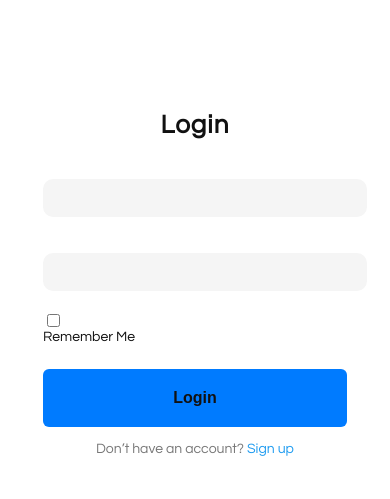
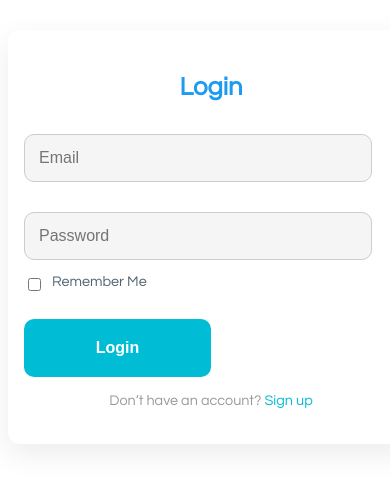
Before and after one commit to coolguyolakunle/CoolStack-Blog, a Flask app: page /main/login in a window 390 px wide. Shown: the part 122-621 px from the top of the page. Run offline with Flask 3, Linux system fonts and the light colour scheme; some libraries are stand-ins or nearby versions.

Commit message:
Update CoolStack

```diff
--- a/app/__init__.py
+++ b/app/__init__.py
@@ -34,7 +34,7 @@ def create_app():
 
     # Import and register blueprint with prefix
     from app import routes
-    app.register_blueprint(routes.bp, url_prefix='/main')  # ✅ updated
+    app.register_blueprint(routes.bp, url_prefix='/main')
 
     from app.models import User, Post, Like
 
--- a/app/static/responsive.css
+++ b/app/static/responsive.css
@@ -74,8 +74,6 @@
   }
 
 
-
-
   /* Navbar spacing */
   .navbar {
     padding: 15px 16px;
@@ -128,7 +126,8 @@
   }
 
   .menu .btn-nav{
-    max-width: 20%;
+    max-width: 25%;
+    text-align: center;
   }
 
   .nav-search{
@@ -154,6 +153,98 @@
     margin-top: 10px;
     padding: 0 !important;
   }
+
+  /* Sign up and login page */
+
+  /* ✅ AUTH ONLY: Signup + Login pages */
+  #signupForm,
+  #loginForm {
+    width: 100%;
+  }
+
+  /* auth card */
+  #signupForm,
+  #loginForm {
+    max-width: 100%;
+  }
+
+  /* container around the forms */
+  .signup-auth-container,
+  .login-auth-container {
+    max-width: 100%;
+    margin: 30px auto;
+    padding: 22px 16px;
+    border-radius: 12px;
+    background: var(--surface-card);
+  }
+
+  .signup-auth-container h2,
+  .login-auth-container h2 {
+    text-align: center;
+    font-size: 1.6rem;
+    margin-bottom: 18px;
+  }
+
+  /* ✅ only inputs inside signup/login forms */
+  #signupForm .form-group,
+  #loginForm .form-group {
+    margin-bottom: 14px;
+  }
+
+  #signupForm label,
+  #loginForm label {
+    display: block;
+    margin-bottom: 6px;
+    font-size: 0.9rem;
+    color: var(--text);
+  }
+
+  #signupForm .form-control,
+  #loginForm .form-control {
+    width: 85%;
+    padding: 14px;
+    font-size: 1rem;
+    border-radius: 10px;
+    border: 1px solid var(--input-border);
+    background: var(--surface-input);
+    color: var(--text);
+    outline: none;
+  }
+
+  #signupForm .form-control:focus,
+  #loginForm .form-control:focus {
+    border-color: var(--accent);
+  }
+
+  /* checkbox rows */
+  #signupForm .terms,
+  #loginForm .checkbox {
+    display: flex;
+    align-items: center;
+    gap: 8px;
+    font-size: 0.85rem;
+    margin-top: 6px;
+  }
+
+  /* ✅ buttons only inside auth forms */
+  #signupForm .btn-primary,
+  #loginForm .btn-primary,
+  #loginForm button.btn-primary {
+    width: 50%;
+    padding: 14px;
+    font-size: 1rem;
+    border-radius: 10px;
+    margin-top: 10px;
+  }
+
+  /* switch links */
+  #signupForm .switch-link,
+  #loginForm .switch-link {
+    text-align: center;
+    margin-top: 16px;
+    font-size: 0.9rem;
+  }
+
 
   /* --- Post Card --- */
   .post {
@@ -331,7 +422,7 @@
   /* Follow button full width */
   .view-post-page .view_follow {
     width: 100%;
-    margin-left: 120px;
+    margin-left: 165px;
   }
 
   .view-post-page .view_follow .follow-btn {
@@ -358,9 +449,8 @@
   .view-post-page .view_post_image {
     width: calc(100% + 24px);
     max-width: none;
-    margin-left: -12px;
-    margin-right: -12px;
-    height: 50vh;
+    margin-left: -20px;
+    height: auto;
     border-radius: 14px;
     display: block;
     margin-top: 12px;
@@ -450,6 +540,12 @@
     border-radius: 50%;
     object-fit: cover;
     flex: 0 0 38px;
+  }
+
+  .view-post-page .comment-body a{
+    font-size: 1rem;
+    cursor: pointer;
+    color: #3f4cff;
   }
 
   .view-post-page .comment-body strong {
--- a/app/static/style.css
+++ b/app/static/style.css
@@ -1155,6 +1155,129 @@ input:checked + .slider:before {
 .tab-button.active {
   color: var(--text);
   border-bottom: 2px solid var(--tab-btn-hover);
+}
+
+
+/* AUTH PAGES (LOGIN / SIGNUP) */
+.signup-auth-container,
+.login-auth-container {
+  width: 100%;
+  max-width: 420px;
+  margin: 80px auto;
+  padding: 35px 30px;
+  border-radius: 16px;
+
+  background: var(--surface-card);
+  box-shadow: 0 10px 30px rgba(0, 0, 0, 0.08);
+
+  animation: fadeAuth 0.5s ease;
+}
+
+@keyframes fadeAuth {
+  from {
+    opacity: 0;
+    transform: translateY(20px);
+  }
+  to {
+    opacity: 1;
+    transform: translateY(0);
+  }
+}
+
+.signup-auth-container h2,
+.login-auth-container h2 {
+  text-align: center;
+  margin-bottom: 25px;
+  font-size: 1.8rem;
+  color: var(--heading);
+}
+
+/* Form group spacing */
+#signupForm .form-group,
+#loginForm .form-group {
+  margin-bottom: 18px;
+}
+
+#signupForm .form-group label,
+#loginForm .form-group label {
+  display: block;
+  margin-bottom: 6px;
+  font-size: 0.9rem;
+  font-weight: 500;
+  color: var(--text-secondary);
+}
+
+/* Input fields */
+#signupForm .form-control,
+#loginForm .form-control {
+  width: 90%;
+  padding: 12px 14px;
+  border-radius: 10px;
+  border: 1px solid var(--input-border);
+  background: var(--surface-input);
+  color: var(--text);
+  font-size: 0.95rem;
+  transition: all 0.25s ease;
+}
+
+#signupForm .form-control:focus,
+#loginForm .form-control:focus {
+  border-color: var(--accent);
+  box-shadow: 0 0 0 3px #00bcd426;
+  outline: none;
+}
+
+/* Checkbox row */
+#signupForm .form-group.checkbox,
+#loginForm .form-group.checkbox,
+#signupForm .form-group.terms,
+#loginForm .form-group.terms {
+  display: flex;
+  align-items: center;
+  gap: 8px;
+  font-size: 0.85rem;
+}
+
+/* Button */
+#signupForm .btn-primary,
+#loginForm .btn-primary {
+  width: 50%;
+  padding: 12px;
+  margin-top: 10px;
+  border-radius: 10px;
+  border: none;
+  background: var(--accent);
+  color: #fff;
+  font-weight: 600;
+  cursor: pointer;
+  transition: all 0.3s ease;
+}
+
+#signupForm .btn-primary:hover,
+#loginForm .btn-primary:hover {
+  background: var(--accent-hover);
+  transform: translateY(-2px);
+}
+
+/* Switch link */
+#signupForm .switch-link,
+#loginForm .switch-link {
+  margin-top: 18px;
+  text-align: center;
+  font-size: 0.9rem;
+  color: var(--text-muted);
+}
+
+#signupForm .switch-link a,
+#loginForm .switch-link a {
+  color: var(--accent);
+  text-decoration: none;
+  font-weight: 500;
+}
+
+#signupForm .switch-link a:hover,
+#loginForm .switch-link a:hover {
+  text-decoration: underline;
 }
 
 /* --- USER CARD --- */
@@ -1895,6 +2018,10 @@ textarea.form-control.textarea {
   color: var(--accent);
 }
 
+.comment-body a{
+  color: #3f4cff;
+}
+
 .comment-body .date {
   font-size: 0.8em;
   color: var(--text-faint);
--- a/app/templates/login.html
+++ b/app/templates/login.html
@@ -1,5 +1,5 @@
 {% extends 'base.html' %} {% block content %}
-<div class="auth-container">
+<div class="login-auth-container">
   <h2>Login</h2>
 
   <!-- Flash messages -->
@@ -16,11 +16,11 @@
     {{ form.hidden_tag() }}
     <div class="form-group">
       {{ form.email.label }}<br />
-      {{ form.email(class="form-control") }}
+      {{ form.email(class="form-control", placeholder="Email") }}
     </div>
     <div class="form-group">
       {{ form.password.label }}<br />
-      {{ form.password(class="form-control") }}
+      {{ form.password(class="form-control", placeholder="Password") }}
     </div>
     <div class="form-group checkbox">
       {{ form.remember() }} {{ form.remember.label }}
--- a/app/templates/view_post.html
+++ b/app/templates/view_post.html
@@ -32,9 +32,9 @@
             <source src="{{ url_for('static', filename='uploads/post_videos/' ~ post.video) }}" type="video/mp4">
             Your browser does not support the video tag.
         </video>
-        <div class="play-overlay">
+        <!-- <div class="play-overlay">
             <i class="fas fa-play"></i>
-        </div>
+        </div> -->
     </div>
     {% endif %}
 
@@ -90,6 +90,7 @@
             <img src="{{ url_for('static', filename='uploads/profile_pics/' ~ comment.comment_author.profile_pic) }}" class="comment-avatar">
             <div class="comment-body">
                 <strong>{{ comment.comment_author.fullname }}</strong>
+                <a href="{{ url_for('main.view_profile', username=post.author.username) }}" class="username">@{{ post.author.username }}</a>
                 <span class="full date" data-time="{{ post.date_posted.isoformat() }}Z"></span>
                 <p>{{ comment.content }}</p>
             </div>
--- a/app/templates/view_profile.html
+++ b/app/templates/view_profile.html
@@ -60,9 +60,9 @@
                 <source src="{{ url_for('static', filename='uploads/post_videos/' ~ post.video) }}" type="video/mp4">
                 Your browser does not support the video tag.
             </video>
-            <div class="play-overlay">
+            <!-- <div class="play-overlay">
                 <i class="fas fa-play"></i>
-            </div>
+            </div> -->
             {% endif %}
 
             <div class="post-footer">
```
Also changed, not shown: app/templates/signup.html (+5 -25 lines).
